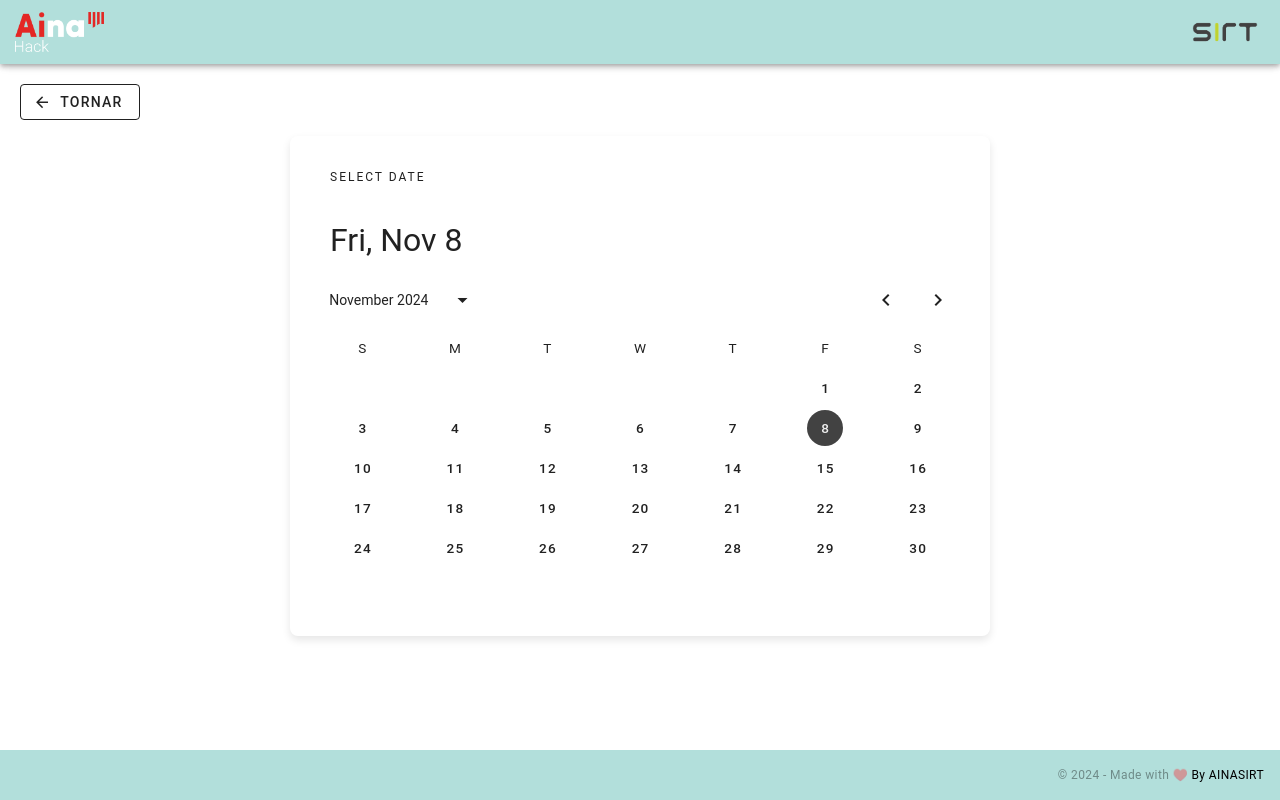
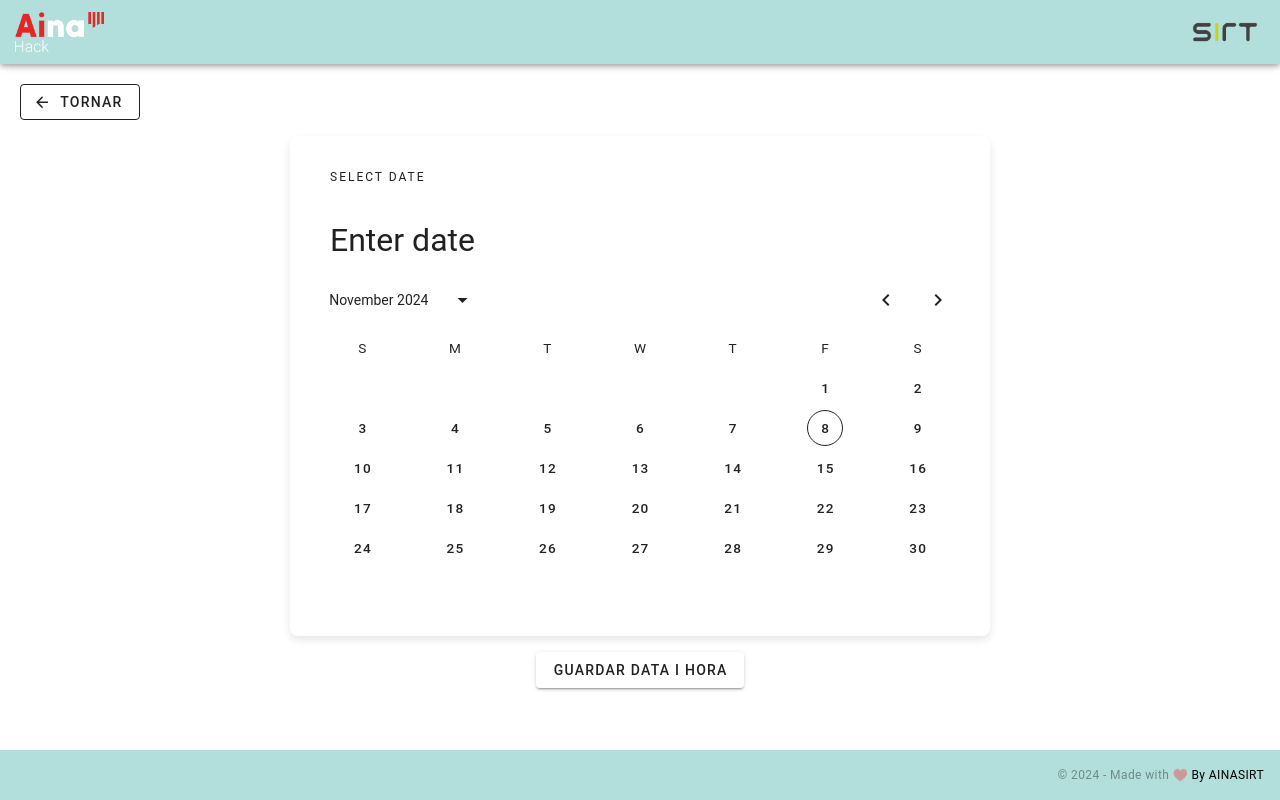
Before and after one commit to sernalab/AINAHACK, a Vue app: page /calendar in a window 1280 px wide. Built offline with nearby package versions, Linux system fonts and the light colour scheme.

Commit message:
calendar with timepicker and save button

```diff
--- a/src/views/CalendarView.vue
+++ b/src/views/CalendarView.vue
@@ -8,7 +8,35 @@
     Tornar
   </v-btn>
   <v-container>
-    <VDatePicker v-model="date" mode="date" class="custom-date-picker" />
+    <VDatePicker
+      v-model="date"
+      mode="date"
+      class="custom-date-picker"
+      @input="onDateSelected"
+      :label="
+        date && time
+          ? `Seleccionado: ${date.toLocaleDateString()} ${time}`
+          : 'Selecciona una fecha'
+      "
+    />
+
+    <v-select
+      v-if="date"
+      v-model="time"
+      :items="timeOptions"
+      label="Selecciona la hora"
+      placeholder="HH:mm"
+      class="mt-4 custom-time-select"
+      @change="onTimeSelected"
+    />
+
+    <v-btn
+      @click="toggleComplete"
+      :class="{ 'completed-button': isComplete }"
+      class="mt-4"
+    >
+      {{ isComplete ? "Cita guardada" : "Guardar Data i Hora" }}
+    </v-btn>
   </v-container>
 </template>
 
@@ -16,11 +44,35 @@
 import { ref } from "vue";
 import { useRouter } from "vue-router";
 
-const date = ref(new Date());
+const date = ref(null);
+const time = ref(null);
+const isComplete = ref(false);
 const router = useRouter();
 
 function goToWelcome() {
   router.push({ name: "Welcome" });
+}
+
+function onDateSelected(selectedDate) {
+  date.value = selectedDate;
+  time.value = null;
+  isComplete.value = false;
+}
+
+const timeOptions = Array.from({ length: 24 * 2 }, (_, i) => {
+  const hours = String(Math.floor(i / 2)).padStart(2, "0");
+  const minutes = i % 2 === 0 ? "00" : "30";
+  return `${hours}:${minutes}`;
+});
+
+function onTimeSelected() {
+  isComplete.value = false;
+}
+
+function toggleComplete() {
+  if (date.value && time.value) {
+    isComplete.value = !isComplete.value;
+  }
 }
 </script>
 
@@ -36,16 +88,26 @@ function goToWelcome() {
 
 .v-container {
   display: flex;
-  justify-content: center;
+  flex-direction: column;
+  align-items: center;
   width: 100%;
 }
 
 .custom-date-picker {
-  --v-theme-primary: #4caf50;
+  --v-theme-primary: #6c63ff;
   --v-theme-surface: #f9f9f9;
   border-radius: 8px;
   padding: 16px;
   box-shadow: 0 4px 8px rgba(0, 0, 0, 0.1);
+}
+
+.custom-time-select {
+  width: 150px;
+}
+
+.completed-button {
+  background-color: #6c63ff;
+  color: white;
 }
 
 .custom-date-picker .v-date-picker-title {
@@ -57,12 +119,4 @@ function goToWelcome() {
   background-color: #ff5722 !important;
   color: white !important;
 }
-
-.custom-date-picker .v-date-picker-table .v-btn {
-  color: #4caf50;
-}
-
-.custom-date-picker .v-date-picker-table .v-btn--disabled {
-  color: #b0bec5;
-}
 </style>
--- a/src/views/ChatView.vue
+++ b/src/views/ChatView.vue
@@ -15,9 +15,9 @@
         >
         <v-card-text>
           <p class="intro-text">
-            Aquest assistent d'IA està dissenyat per resoldre dubtes comuns i
-            oferir consells pràctics sobre la criança. Descobreix com pot
-            ajudar-te!
+            Aquest assistent d'IA (<span class="name-ai">CivitasIA</span>) està
+            dissenyat per resoldre dubtes comuns i oferir consells pràctics
+            sobre la criança. Descobreix com pot ajudar-te!
           </p>
           <ul class="feature-list">
             <li>
@@ -138,6 +138,12 @@ export default {
   background-color: #2b5876;
 } */
 
+.name-ai {
+  font-size: 1rem;
+  color: #6c63ff;
+  font-weight: bold;
+}
+
 .back-button {
   margin-top: 20px;
   margin-left: 20px;
```
